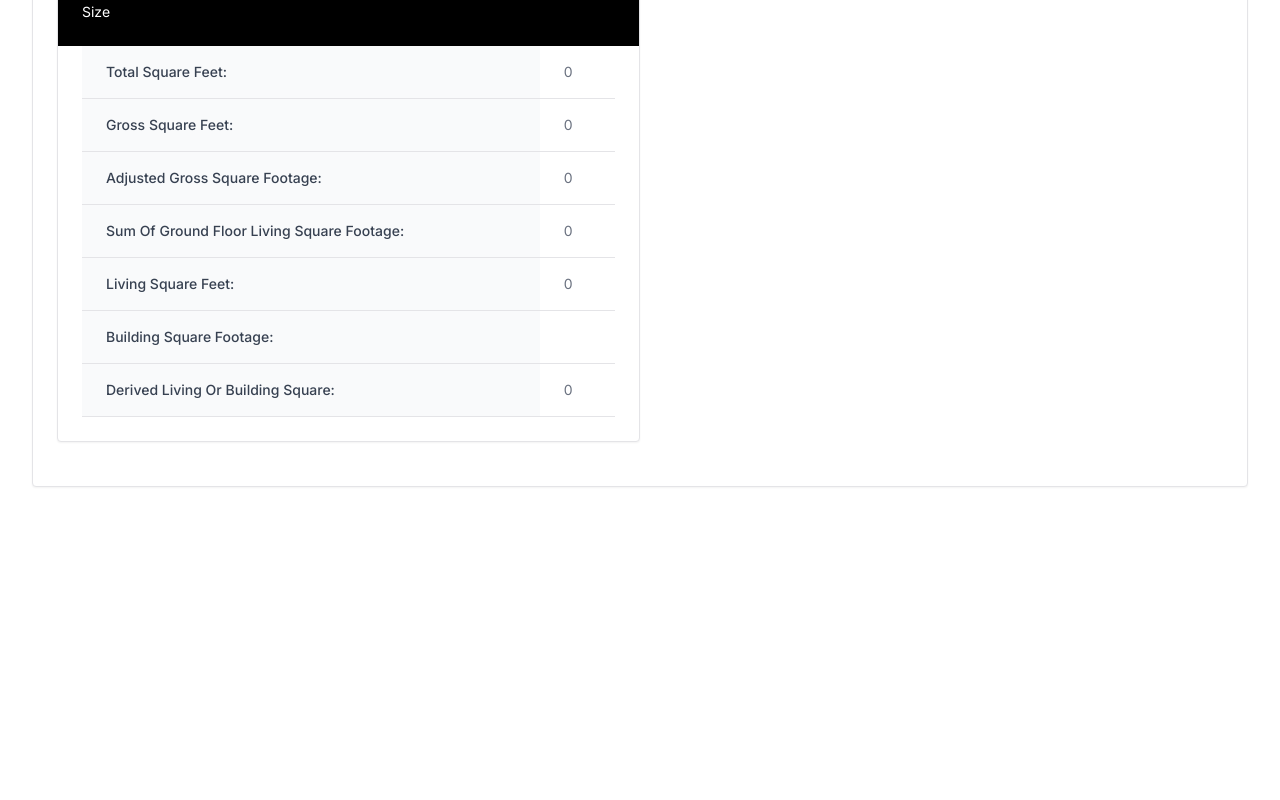
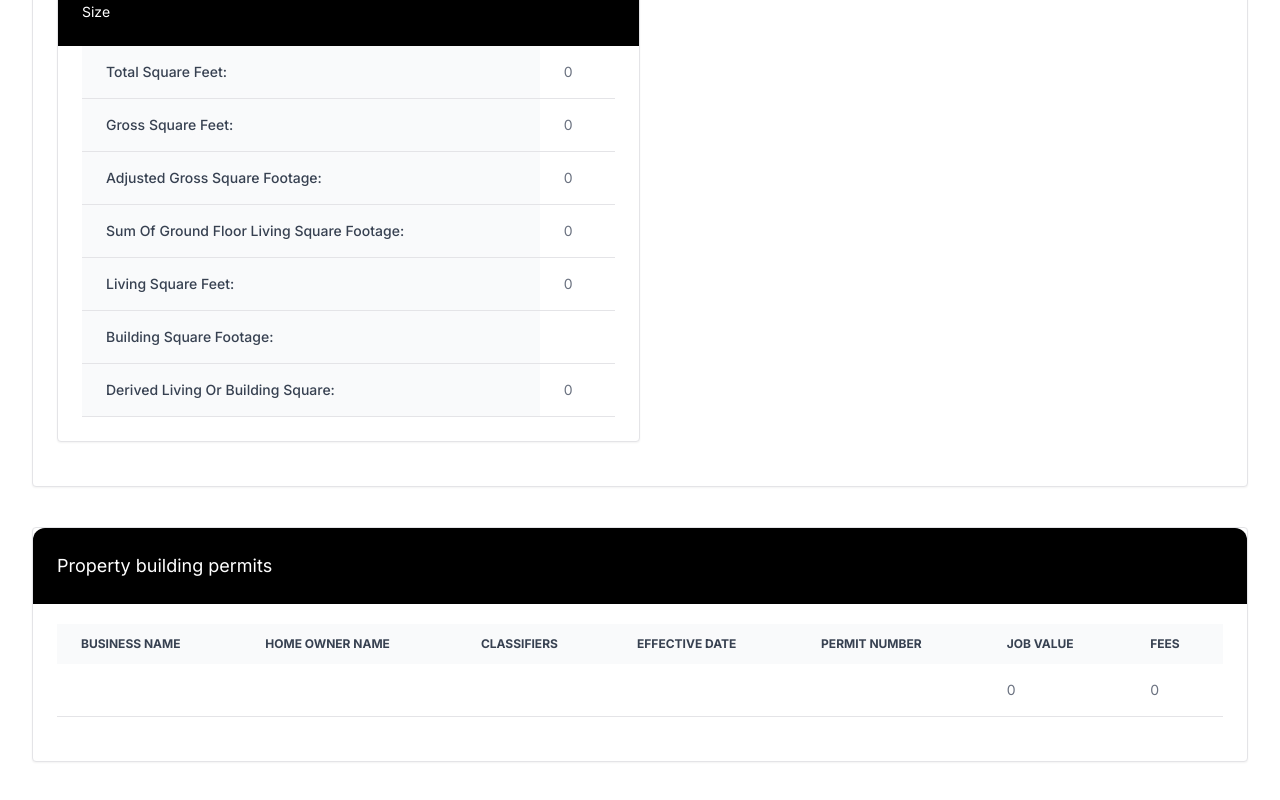
Before and after one commit to WilsonKinyua/real-estate, a Next.js app: page /property/1 in a window 1280 px wide. Shown: the part 725-1525 px from the top of the page. Before the commit the page ends 1252 px from the top, so only its background shows below. Built offline with nearby package versions, Linux system fonts and the light colour scheme; no server answers.

Commit message:
feat: Updated property details page with building size information and permits

```diff
--- a/app/page.tsx
+++ b/app/page.tsx
@@ -43,6 +43,10 @@ export default function Home() {
                       toast.error(res.error)
                       return
                     }
+                    res.forEach((property: any) => {
+                      property.address1 = formState.address1
+                      property.address2 = formState.address2
+                    })
                     setPropertiesData(res)
                   })
                 })
@@ -66,8 +70,10 @@ export default function Home() {
                   value={formState.address2}
                 />
               </div>
-              <Button className="h-11">
-                {transition ? <span className="flex"><span>Fetching...</span> <Loader className="animate-spin h-3 w-3 ml-2" /></span> : "Search"}
+              <Button className="h-11"
+                disabled={transition}
+              >
+                {transition ? <span className="flex"><span>Loading...</span> <Loader className="animate-spin h-5 w-5 ml-2" /></span> : "Search"}
               </Button>
             </form>
           </div>
--- a/app/property/[id]/page.tsx
+++ b/app/property/[id]/page.tsx
@@ -12,8 +12,10 @@ import { Property } from "@/lib/types";
 import { Button } from "@/components/ui/button";
 import { ArrowLeft } from "lucide-react";
 import LoadingCard from "@/components/loading-card";
+import { useSearchParams } from "next/navigation";
 
 export default function PropertyDetails({ params }: { params: { id: string } }) {
+    const searchParams = useSearchParams()
     const [property, setProperty] = useState<Property>({
         summary: {
             absenteeInd: '',
@@ -45,13 +47,27 @@ export default function PropertyDetails({ params }: { params: { id: string } })
                 sizeInd: '',
                 universalsize: 0
             }
+        },
+        buildingPermits: [
+            {
+                effectiveDate: '',
+                permitNumber: '',
+                jobValue: 0,
+                fees: 0,
+                businessName: '',
+                homeOwnerName: '',
+                classifiers: []
             }
+        ]
     });
     const [transition, startTransition] = useTransition()
 
+    const address1 = searchParams.get('address1')
+    const address2 = searchParams.get('address2')
+
     useEffect(() => {
         startTransition(async () => {
-            await fetchPropertyDetails(+params.id).then(res => {
+            await fetchPropertyDetails(+params.id, address1 as string, address2 as string).then(res => {
                 if (res.error) {
                     toast.error(res.error)
                     return
@@ -204,11 +220,12 @@ export default function PropertyDetails({ params }: { params: { id: string } })
                 )}
             </div>
             {!transition && (
+                <>
                     <Card className="rounded mb-10">
                         <CardHeader className="text-white rounded-t-xl bg-black">
                             <h3 className="text-lg">Property building</h3>
                         </CardHeader>
-                    <CardContent className="grid grid-cols-2 my-5">
+                        <CardContent className="grid md:grid-cols-2 my-5">
                             <Card className="rounded">
                                 <CardHeader className="text-white rounded-t-xl bg-black">
                                     <h3 className="text-sm">Size</h3>
@@ -280,6 +297,70 @@ export default function PropertyDetails({ params }: { params: { id: string } })
                             </Card>
                         </CardContent>
                     </Card>
+                    <Card className="rounded mb-10">
+                        <CardHeader className="text-white rounded-t-xl bg-black">
+                            <h3 className="text-lg">Property building permits</h3>
+                        </CardHeader>
+                        <CardContent className="my-5">
+                            <div className="relative overflow-x-auto">
+                                <table className="w-full text-sm text-left rtl:text-right text-gray-500 dark:text-gray-400">
+                                    <thead className="text-xs text-gray-700 uppercase bg-gray-50 dark:bg-gray-700 dark:text-gray-400">
+                                        <tr>
+                                            <th scope="col" className="px-6 py-3">
+                                                Business Name
+                                            </th>
+                                            <th scope="col" className="px-6 py-3">
+                                                Home Owner Name
+                                            </th>
+                                            <th scope="col" className="px-6 py-3">
+                                                classifiers
+                                            </th>
+                                            <th scope="col" className="px-6 py-3">
+                                                Effective Date
+                                            </th>
+                                            <th scope="col" className="px-6 py-3">
+                                                Permit Number
+                                            </th>
+                                            <th scope="col" className="px-6 py-3">
+                                                Job Value
+                                            </th>
+                                            <th scope="col" className="px-6 py-3">
+                                                fees
+                                            </th>
+                                        </tr>
+                                    </thead>
+                                    <tbody>
+                                        {property.buildingPermits.map((permit, key) => (
+                                            <tr className="odd:bg-white odd:dark:bg-gray-900 even:bg-gray-50 even:dark:bg-gray-800 border-b dark:border-gray-700" key={key}>
+                                                <td className="px-6 py-4">
+                                                    {permit.businessName ?? '-'}
+                                                </td>
+                                                <td className="px-6 py-4">
+                                                    {permit.homeOwnerName ?? '-'}
+                                                </td>
+                                                <td className="px-6 py-4">
+                                                    {permit.classifiers.join(', ')}
+                                                </td>
+                                                <th scope="row" className="px-6 py-4 font-medium text-gray-900 whitespace-nowrap dark:text-white uppercase">
+                                                    {permit.effectiveDate ?? '-'}
+                                                </th>
+                                                <td className="px-6 py-4 uppercase">
+                                                    {permit.permitNumber ?? '-'}
+                                                </td>
+                                                <td className="px-6 py-4">
+                                                    {permit.jobValue ?? '-'}
+                                                </td>
+                                                <td className="px-6 py-4">
+                                                    {permit.fees ?? '-'}
+                                                </td>
+                                            </tr>
+                                        ))}
+                                    </tbody>
+                                </table>
+                            </div >
+                        </CardContent>
+                    </Card>
+                </>
             )}
         </div>
     )
--- a/components/table/columns/property.tsx
+++ b/components/table/columns/property.tsx
@@ -147,7 +147,9 @@ export const propertyColumns: ColumnDef<[]>[] = [
             const property = row.original as any
             return (
                 <Button asChild variant={"default"}>
-                    <Link href={`/property/${property.identifier.Id}`}>View</Link>
+                    <Link href={`/property/${property.identifier.Id}?address1=${property.address1}&address2=${property.address2}`}>
+                        View
+                    </Link>
                 </Button>
             )
         }
--- a/lib/fetchers.ts
+++ b/lib/fetchers.ts
@@ -19,7 +19,7 @@ export const fetchProperties = async (addressOne: string, addressTwo: string) =>
 }
 
 // fetch property details
-export const fetchPropertyDetails = async (attomid: number) => {
+export const fetchPropertyDetails = async (attomid: number, address1: string, address2: string) => {
     const res = await fetch(`${process.env.API_BASE_URL}/detail?attomid=${attomid}`, {
         method: 'GET',
         headers: {
@@ -33,5 +33,26 @@ export const fetchPropertyDetails = async (attomid: number) => {
         return { error: data.Response.status.code + " - " + data.Response.status.msg }
     }
 
-    return data.property[0]
+    const property = data.property[0]
+
+    const buildingRes = await fetch(`${process.env.API_BASE_URL}/buildingpermits?address1=${address1}&address2=${address2}`, {
+        method: 'GET',
+        headers: {
+            'Content-Type': 'application/json',
+            'apikey': process.env.ATTOM_API_KEY as string
+        }
+    })
+    const buildingData = await buildingRes.json()
+
+    if (buildingData.Response) {
+        return { error: buildingData.Response.status.code + " - " + buildingData.Response.status.msg }
+    }
+
+    buildingData.property.forEach((building: any) => {
+        if (building.identifier.attomId === attomid) {
+            property.buildingPermits = building.buildingPermits
+        }
+    })
+
+    return property
 }
```
Also changed, not shown: lib/types.ts (+11 -0 lines). Lines whose indentation alone changed are shown as unchanged.
